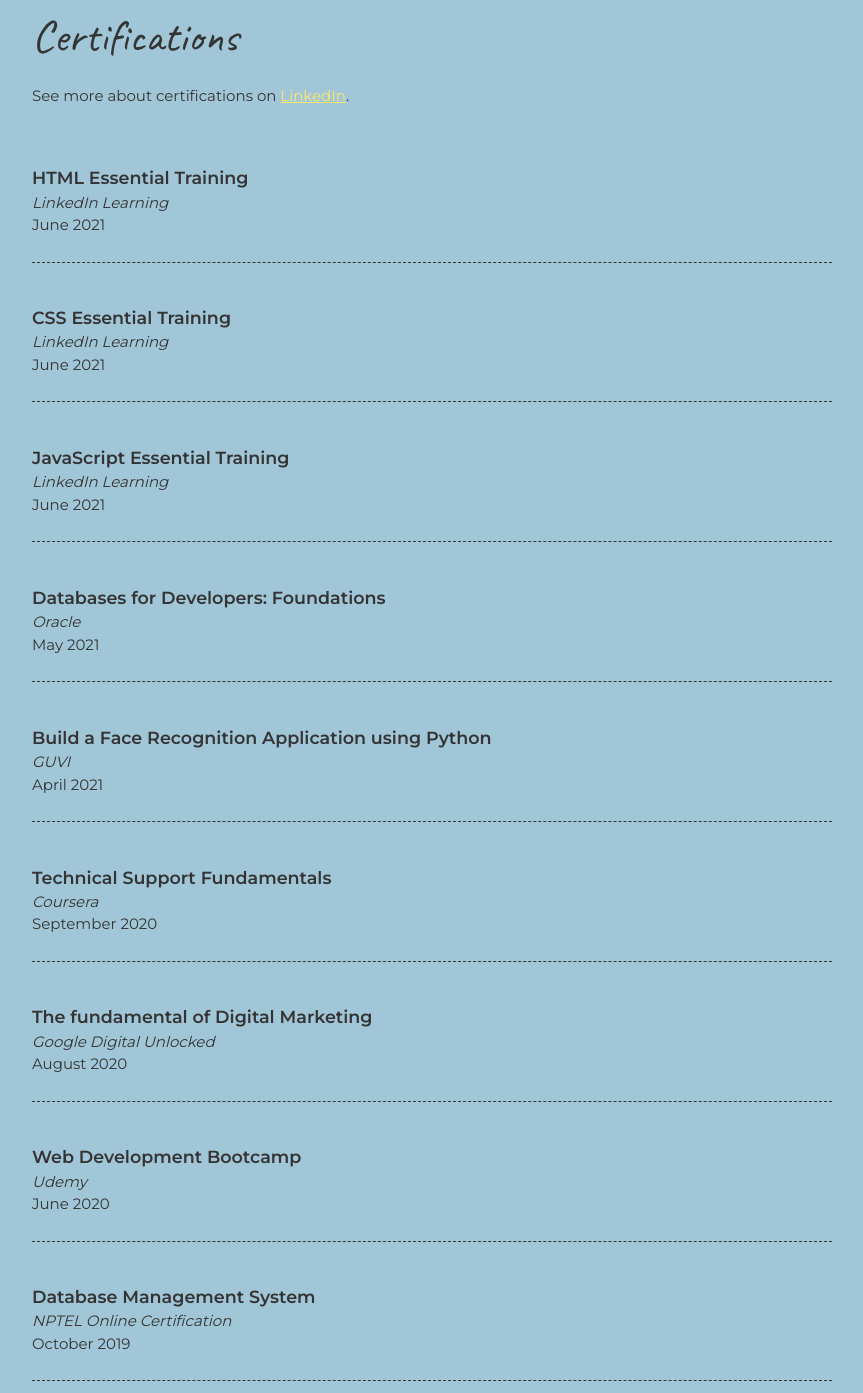
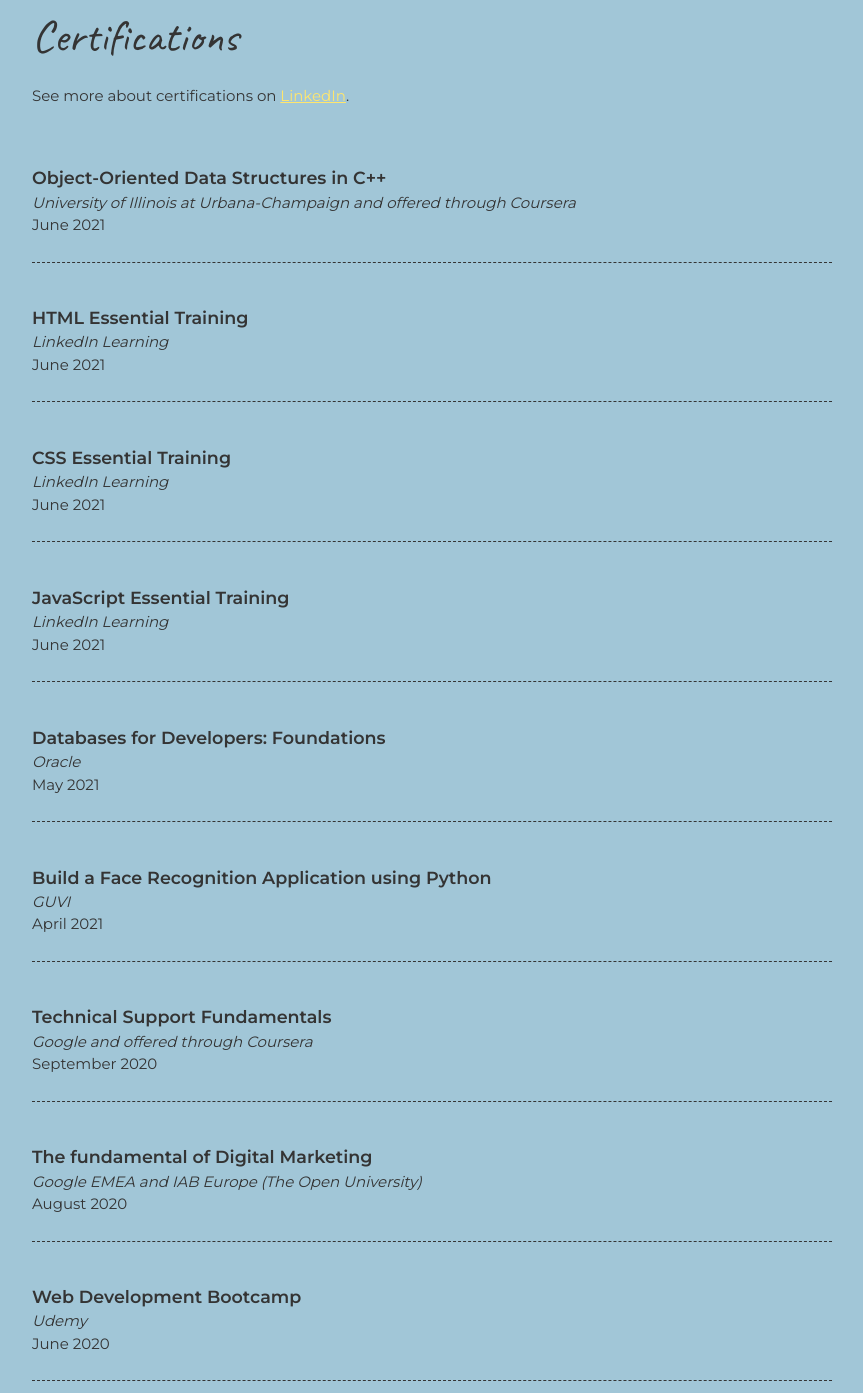
Before and after one commit to ritesh-kushwaha/riteshku, a plain HTML site: page index.html in a window 1280 px wide. Shown: the part 1418-2811 px from the top of the page, without its empty margins (208-1071 px from the left). Drawn offline with Linux system fonts and the light colour scheme.

Commit message:
Update index.html

```diff
--- a/index.html
+++ b/index.html
@@ -64,7 +64,17 @@
           <h2>Certifications</h2>
           <p>See more about certifications on <a href="https://www.linkedin.com/in/ritesh-kushwaha-146606118/" target="_blank">LinkedIn</a>.</p>
 
+
           <!-- Certification 1 -->
+          <section class="certificate-items">
+            <div>
+              <h3>Object-Oriented Data Structures in C++</h3>
+              <p>University of Illinois at Urbana-Champaign and offered through Coursera</p>
+              <p>June 2021</p>
+            </div>
+          </section>
+
+          <!-- Certification 2 -->
           <section class="certificate-items">
             <div>
               <h3>HTML Essential Training</h3>
@@ -73,7 +83,7 @@
             </div>
           </section>
 
-          <!-- Certification 2 -->
+          <!-- Certification 3 -->
           <section class="certificate-items">
             <div>
               <h3>CSS Essential Training</h3>
@@ -82,7 +92,7 @@
             </div>
           </section>
 
-          <!-- Certification 3 -->
+          <!-- Certification 4 -->
           <section class="certificate-items">
             <div>
               <h3>JavaScript Essential Training</h3>
@@ -91,7 +101,7 @@
             </div>
           </section>
 
-          <!-- Certification 4 -->
+          <!-- Certification 5 -->
           <section class="certificate-items">
             <div>
               <h3>Databases for Developers: Foundations</h3>
@@ -100,7 +110,7 @@
             </div>
           </section>
 
-          <!-- Certification 5 -->
+          <!-- Certification 6 -->
           <section class="certificate-items">
             <div>
               <h3>Build a Face Recognition Application using Python</h3>
@@ -109,25 +119,25 @@
             </div>
           </section>
 
-          <!-- Certification 6 -->
+          <!-- Certification 7 -->
           <section class="certificate-items">
             <div>
               <h3>Technical Support Fundamentals</h3>
-              <p>Coursera</p>
+              <p>Google and offered through Coursera</p>
               <p>September 2020</p>
             </div>
           </section>
 
-          <!-- Certification 7 -->
+          <!-- Certification 8 -->
           <section class="certificate-items">
             <div>
               <h3>The fundamental of Digital Marketing</h3>
-              <p>Google Digital Unlocked</p>
+              <p>Google EMEA and IAB Europe (The Open University)</p>
               <p>August 2020</p>
             </div>
           </section>
 
-          <!-- Certification 8 -->
+          <!-- Certification 9 -->
           <section class="certificate-items">
             <div>
               <h3>Web Development Bootcamp</h3>
@@ -136,7 +146,7 @@
             </div>
           </section>
 
-          <!-- Certification 9 -->
+          <!-- Certification 10 -->
           <section class="certificate-items">
             <div>
               <h3>Database Management System</h3>
@@ -145,7 +155,7 @@
             </div>
           </section>
 
-          <!-- Certification 10 -->
+          <!-- Certification 11 -->
           <section class="certificate-items">
             <div>
               <h3>Introduction to Automata, Languages and Computation</h3>
```
